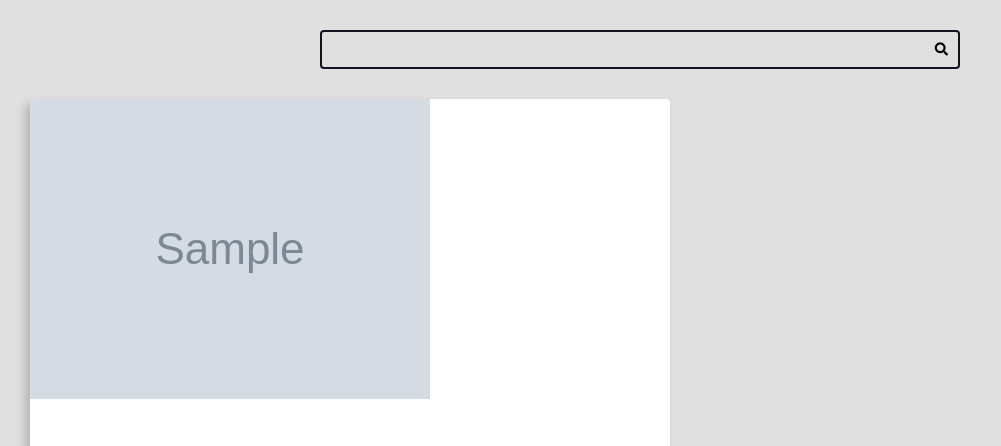
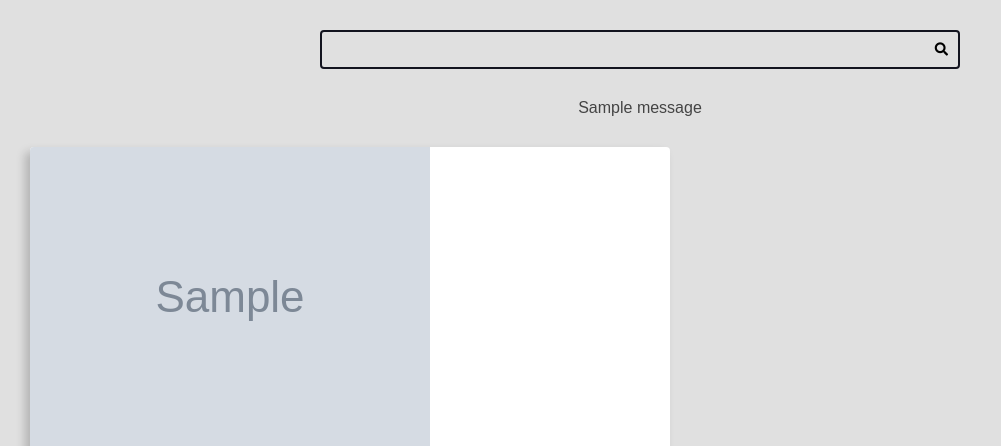
Before and after one commit to soraiapacheco/curso-django-projeto1, a Django app: template recipes/templates/recipes/pages/home.html in a window 1280 px wide. Shown: the part 113-559 px from the top of the page, without its empty margins (0-1001 px from the left). Run offline with Django 4.2, Linux system fonts and the light colour scheme; the template is opened without the code that fills it: values that come from a table or form of the project are taken from there, others are empty; tables that the repository leaves empty hold one stand-in row (values such as "Sample post"); grey boxes marked "Sample" are stand-in pictures; one stand-in notice (Sample message) is shown.

Commit message:
setting flash messages in the django

```diff
--- a/recipes/templates/recipes/pages/home.html
+++ b/recipes/templates/recipes/pages/home.html
@@ -1,7 +1,16 @@
 {% extends 'global/base.html' %}
 {% block title %}Home | {% endblock title %}
 
+
 {%block content %}
+
+    {% if messages  %}
+        <div class="main-content center container ">
+            {% for message in messages %}
+                {{message}}
+            {% endfor %}
+        </div>
+    {% endif %}
     <div class="main-content main-content-list container">
         {% for recipe in recipes %}
             {%include 'recipes/partials/recipes.html'%}
--- a/recipes/views.py
+++ b/recipes/views.py
@@ -1,6 +1,7 @@
 # from utils.recipes.factory import make_recipe
 import os
 
+from django.contrib import messages
 from django.db.models import Q
 from django.http.response import Http404
 from django.shortcuts import get_list_or_404, get_object_or_404, render
@@ -15,6 +16,8 @@ PER_PAGE = int(os.environ.get('PER_PAGE', 6))  # Qty of recipes by page
 
 def home(request):
     recipes = Recipe.objects.filter(is_published=True).order_by('-id')
+
+    messages.success(request, 'Epa, você foi pesquisar algo que eu vi')
 
     page_obj, pagination_range = make_pagination(request, recipes, PER_PAGE)
 
```
Also changed, not shown: project/settings.py (+10 -0 lines).
